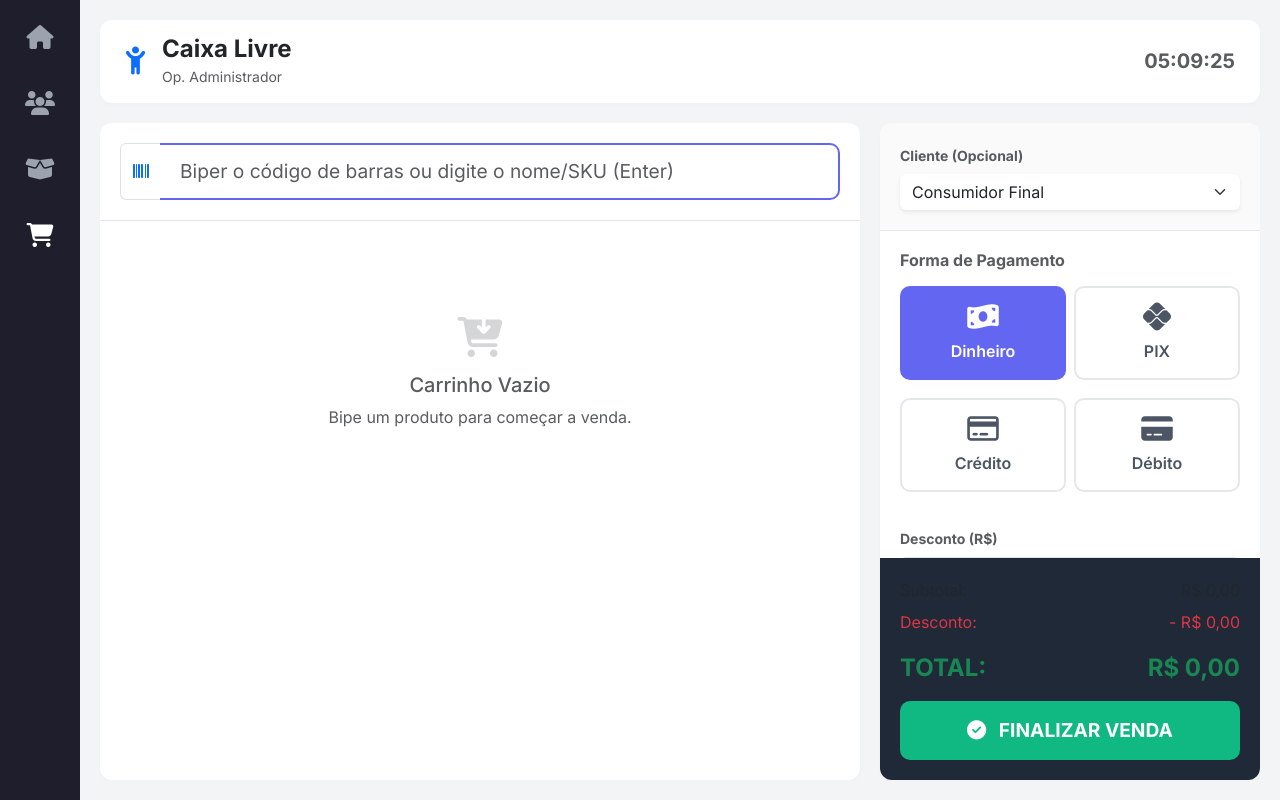
After one commit to nandopaivab/mafe, a PHP site: template app/views/sales/pdv.php in a window 1280 px wide. The commit adds this page. Run offline with PHP 8.4, Linux system fonts and the light colour scheme; the template is opened without the code that fills it, so the values that code supplies are empty; some libraries are stand-ins or nearby versions.

Commit message:
feat: modulo PDV frente de caixa com transacao pdo e recibo termico

```diff
--- /dev/null
+++ b/app/views/sales/pdv.php
@@ -0,0 +1,191 @@
+<?php
+global $currentUser;
+$userName = $currentUser->name ?? 'Administrador';
+?>
+<!DOCTYPE html>
+<html lang="pt-BR">
+<head>
+    <meta charset="UTF-8">
+    <meta name="viewport" content="width=device-width, initial-scale=1.0">
+    <title>PDV - MaFê Kids</title>
+    <link href="https://fonts.googleapis.com/css2?family=Inter:wght@300;400;500;600;700&display=swap" rel="stylesheet">
+    <link href="https://cdn.jsdelivr.net/npm/bootstrap@5.3.3/dist/css/bootstrap.min.css" rel="stylesheet">
+    <link href="https://cdnjs.cloudflare.com/ajax/libs/font-awesome/6.4.0/css/all.min.css" rel="stylesheet">
+    <style>
+        :root {
+            --primary: #6366f1;
+            --bg: #f3f4f6;
+            --sidebar: #1e1e2d;
+        }
+        body { background: var(--bg); font-family: 'Inter', sans-serif; overflow: hidden; height: 100vh; }
+
+        /* Layout Full Screen */
+        .pdv-wrapper { display: flex; height: 100vh; }
+
+        /* Side Navigation Minimalista */
+        .pdv-nav { width: 80px; background: var(--sidebar); display: flex; flex-direction: column; align-items: center; padding: 20px 0; }
+        .pdv-nav a { color: #9ca3af; text-decoration: none; font-size: 1.5rem; margin-bottom: 30px; transition: 0.2s; }
+        .pdv-nav a:hover, .pdv-nav a.active { color: white; }
+
+        /* Área Principal */
+        .pdv-main { flex-grow: 1; display: flex; flex-direction: column; padding: 20px; }
+
+        /* Header Topo */
+        .pdv-header { background: white; border-radius: 12px; padding: 15px 25px; display: flex; justify-content: space-between; align-items: center; box-shadow: 0 2px 4px rgba(0,0,0,0.02); margin-bottom: 20px; }
+
+        /* Colunas de Venda */
+        .pdv-content { display: flex; gap: 20px; flex-grow: 1; overflow: hidden; }
+
+        /* Lista de Produtos (Esquerda) */
+        .cart-section { flex: 2; background: white; border-radius: 12px; display: flex; flex-direction: column; box-shadow: 0 2px 4px rgba(0,0,0,0.02); }
+        .cart-search { padding: 20px; border-bottom: 1px solid #e5e7eb; }
+        .cart-search input { font-size: 1.2rem; padding: 12px 20px; border-radius: 10px; border: 2px solid #e5e7eb; background: #f9fafb; }
+        .cart-search input:focus { border-color: var(--primary); outline: none; box-shadow: none; background: white; }
+
+        .cart-items { flex-grow: 1; overflow-y: auto; padding: 0; margin: 0; list-style: none; }
+        .cart-item { display: flex; justify-content: space-between; align-items: center; padding: 15px 20px; border-bottom: 1px solid #f3f4f6; transition: 0.2s; }
+        .cart-item:hover { background: #f8fafc; }
+        .cart-item-title { font-weight: 600; color: #1f2937; font-size: 1.1rem; }
+        .cart-item-sku { font-size: 0.8rem; color: #9ca3af; }
+        .cart-item-price { font-weight: 700; color: #10b981; }
+        .qty-btn { background: #e5e7eb; border: none; width: 30px; height: 30px; border-radius: 5px; font-weight: bold; cursor: pointer; }
+
+        /* Checkout Resumo (Direita) */
+        .checkout-section { flex: 1; background: white; border-radius: 12px; display: flex; flex-direction: column; box-shadow: 0 2px 4px rgba(0,0,0,0.02); overflow: hidden; }
+        .checkout-header { padding: 20px; border-bottom: 1px solid #e5e7eb; background: #fafafa; }
+
+        .checkout-body { padding: 20px; flex-grow: 1; overflow-y: auto; }
+        .payment-method { border: 2px solid #e5e7eb; border-radius: 10px; padding: 15px; cursor: pointer; margin-bottom: 10px; text-align: center; font-weight: 600; color: #4b5563; transition: 0.2s; }
+        .payment-method:hover { border-color: var(--primary); background: #f5f3ff; }
+        .payment-method.selected { border-color: var(--primary); background: var(--primary); color: white; }
+
+        .checkout-footer { padding: 20px; background: #1f2937; color: white; }
+        .total-row { display: flex; justify-content: space-between; font-size: 1.5rem; font-weight: 800; margin-bottom: 15px; }
+        .btn-finish { background: #10b981; color: white; border: none; border-radius: 10px; width: 100%; padding: 15px; font-size: 1.2rem; font-weight: 700; transition: 0.2s; }
+        .btn-finish:hover { background: #059669; }
+
+        /* Scrollbar custom */
+        ::-webkit-scrollbar { width: 6px; }
+        ::-webkit-scrollbar-track { background: transparent; }
+        ::-webkit-scrollbar-thumb { background: #cbd5e1; border-radius: 10px; }
+    </style>
+</head>
+<body>
+
+    <div class="pdv-wrapper">
+        <!-- Minified Sidebar -->
+        <nav class="pdv-nav">
+            <a href="/" title="Voltar ao Dashboard"><i class="fa-solid fa-house"></i></a>
+            <a href="/clientes" title="Clientes"><i class="fa-solid fa-users"></i></a>
+            <a href="/produtos" title="Produtos"><i class="fa-solid fa-box-open"></i></a>
+            <a href="/vendas" class="active" title="PDV"><i class="fa-solid fa-cart-shopping"></i></a>
+        </nav>
+
+        <!-- Main Area -->
+        <main class="pdv-main">
+            <!-- Topo -->
+            <header class="pdv-header">
+                <div class="d-flex align-items-center">
+                    <i class="fa-solid fa-child-reaching text-primary fs-3 me-3"></i>
+                    <div>
+                        <h4 class="m-0 fw-bold">Caixa Livre</h4>
+                        <small class="text-muted">Op. <?php echo htmlspecialchars($userName); ?></small>
+                    </div>
+                </div>
+                <div id="clock" class="fw-bold text-muted fs-5">00:00</div>
+            </header>
+
+            <!-- PDV Grid -->
+            <div class="pdv-content">
+
+                <!-- Coluna Esquerda: Carrinho -->
+                <div class="cart-section">
+                    <div class="cart-search">
+                        <div class="input-group">
+                            <span class="input-group-text bg-white border-end-0"><i class="fa-solid fa-barcode text-primary"></i></span>
+                            <input type="text" id="barcodeInput" class="form-control border-start-0" placeholder="Biper o código de barras ou digite o nome/SKU (Enter)" autocomplete="off">
+                        </div>
+                    </div>
+
+                    <ul class="cart-items" id="cartList">
+                        <!-- Itens do carrinho aparecerão aqui via JS -->
+                        <div class="text-center text-muted mt-5 pt-5">
+                            <i class="fa-solid fa-cart-arrow-down fs-1 mb-3 opacity-25"></i>
+                            <h5>Carrinho Vazio</h5>
+                            <p>Bipe um produto para começar a venda.</p>
+                        </div>
+                    </ul>
+                </div>
+
+                <!-- Coluna Direita: Pagamento -->
+                <div class="checkout-section">
+                    <div class="checkout-header">
+                        <label class="form-label text-muted small fw-bold">Cliente (Opcional)</label>
+                        <select id="clientSelect" class="form-select border-0 shadow-sm">
+                            <option value="">Consumidor Final</option>
+                            <?php foreach($clients as $c): ?>
+                                <option value="<?php echo $c->id; ?>"><?php echo htmlspecialchars($c->name); ?></option>
+                            <?php endforeach; ?>
+                        </select>
+                    </div>
+
+                    <div class="checkout-body">
+                        <h6 class="text-muted fw-bold mb-3">Forma de Pagamento</h6>
+                        <div class="row g-2">
+                            <div class="col-6">
+                                <div class="payment-method selected" data-method="dinheiro" onclick="PdvManager.selectPayment(this)">
+                                    <i class="fa-solid fa-money-bill-wave d-block fs-3 mb-2"></i> Dinheiro
+                                </div>
+                            </div>
+                            <div class="col-6">
+                                <div class="payment-method" data-method="pix" onclick="PdvManager.selectPayment(this)">
+                                    <i class="fa-brands fa-pix d-block fs-3 mb-2"></i> PIX
+                                </div>
+                            </div>
+                            <div class="col-6">
+                                <div class="payment-method" data-method="cartao_credito" onclick="PdvManager.selectPayment(this)">
+                                    <i class="fa-regular fa-credit-card d-block fs-3 mb-2"></i> Crédito
+                                </div>
+                            </div>
+                            <div class="col-6">
+                                <div class="payment-method" data-method="cartao_debito" onclick="PdvManager.selectPayment(this)">
+                                    <i class="fa-solid fa-credit-card d-block fs-3 mb-2"></i> Débito
+                                </div>
+                            </div>
+                        </div>
+
+                        <div class="mt-4">
+                            <label class="form-label text-muted small fw-bold">Desconto (R$)</label>
+                            <input type="number" id="discountInput" class="form-control text-end fw-bold" value="0.00" step="0.01" onchange="PdvManager.updateTotals()">
+                        </div>
+                    </div>
+
+                    <div class="checkout-footer">
+                        <div class="d-flex justify-content-between text-muted mb-2">
+                            <span>Subtotal:</span>
+                            <span id="lblSubtotal">R$ 0,00</span>
+                        </div>
+                        <div class="d-flex justify-content-between text-danger mb-3">
+                            <span>Desconto:</span>
+                            <span id="lblDiscount">- R$ 0,00</span>
+                        </div>
+                        <div class="total-row text-success">
+                            <span>TOTAL:</span>
+                            <span id="lblTotal">R$ 0,00</span>
+                        </div>
+
+                        <button class="btn-finish" onclick="PdvManager.checkout()">
+                            <i class="fa-solid fa-check-circle me-2"></i> FINALIZAR VENDA
+                        </button>
+                    </div>
+                </div>
+
+            </div>
+        </main>
+    </div>
+
+    <script src="https://cdn.jsdelivr.net/npm/bootstrap@5.3.3/dist/js/bootstrap.bundle.min.js"></script>
+    <script src="https://cdn.jsdelivr.net/npm/sweetalert2@11"></script>
+    <script src="/assets/js/pdv.js"></script>
+</body>
+</html>
```
Also changed, not shown: app/controllers/SaleController.php (added, +115 -0 lines), app/models/Sale.php (added, +26 -0 lines), app/models/SaleItem.php (added, +23 -0 lines), app/repositories/SaleRepository.php (added, +96 -0 lines), app/views/sales/receipt.php (added, +85 -0 lines), public/index.php (+19 -0 lines), database/migrations/20260725020700_create_sales_tables.php (added), public/assets/js/pdv.js (added).
